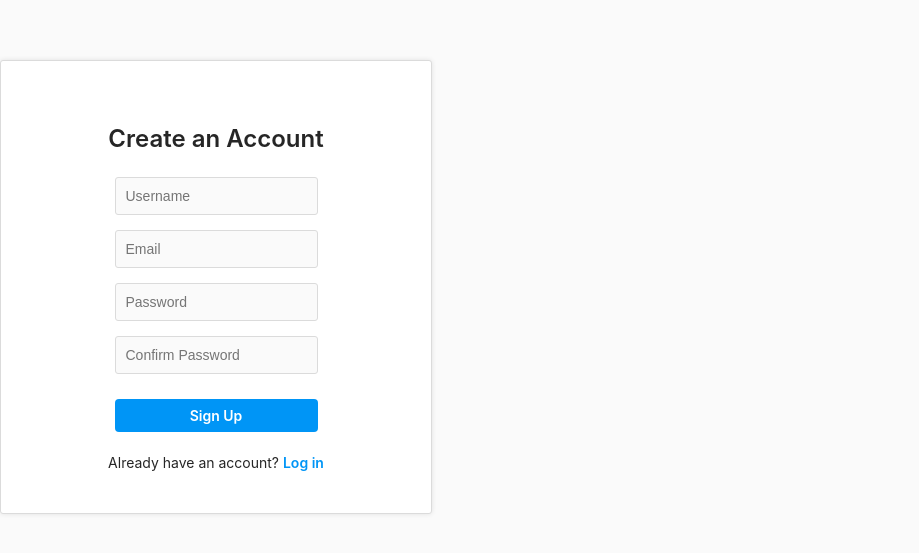
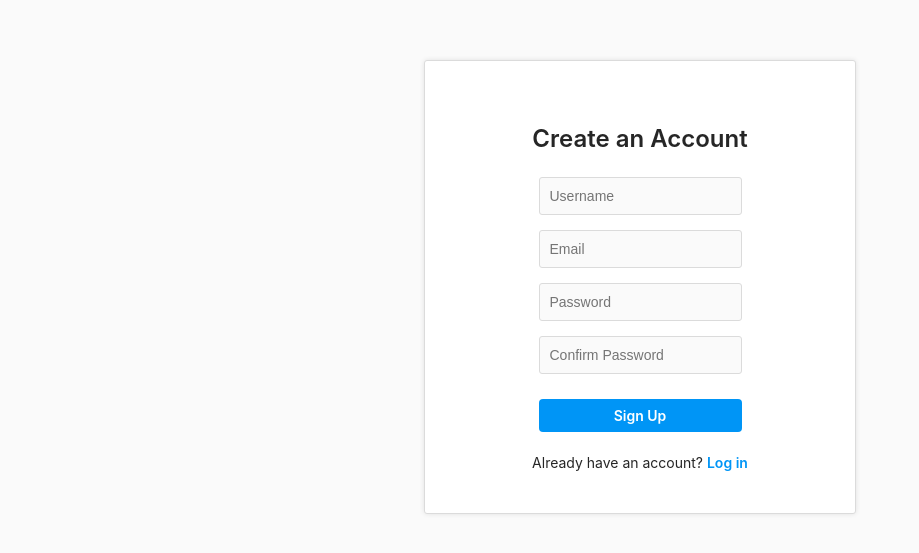
Before and after one commit to SapirBashan/fswd_instaclone_5, a React (Vite) app: page /register in a window 1280 px wide. Shown: the part 113-666 px from the top of the page, without its empty margins (0-919 px from the left). Built offline with nearby package versions, Linux system fonts and the light colour scheme.

Commit message:
style: refactor layout for login and register pages to use grid for centering

```diff
--- a/src/App.css
+++ b/src/App.css
@@ -1,5 +1,7 @@
-body {
+html, body, #root {
+  height: 100%;
   margin: 0;
+  padding: 0;
   font-family: -apple-system, BlinkMacSystemFont, 'Segoe UI', Roboto, Helvetica, Arial, sans-serif;
   background-color: #fafafa;
 }
--- a/src/pages/LoginPage.module.css
+++ b/src/pages/LoginPage.module.css
@@ -1,11 +1,10 @@
 .loginContainer {
-  display: flex;
-  justify-content: center;
-  align-items: center;
-  min-height: 100vh;
+  position: fixed;
+  inset: 0; /* Shorthand for top: 0, right: 0, bottom: 0, left: 0 */
+  display: grid;
+  place-items: center;
   background-color: #fafafa;
 }
-
 .loginForm {
   background-color: white;
   border: 1px solid #dbdbdb;
--- a/src/pages/RegisterPage.module.css
+++ b/src/pages/RegisterPage.module.css
@@ -1,8 +1,8 @@
 .registerContainer {
-  display: flex;
-  justify-content: center;
-  align-items: center;
-  min-height: 100vh;
+  position: fixed;
+  inset: 0; /* Modern CSS shorthand that works in all modern browsers */
+  display: grid;
+  place-items: center;
   background-color: #fafafa;
 }
 
```
